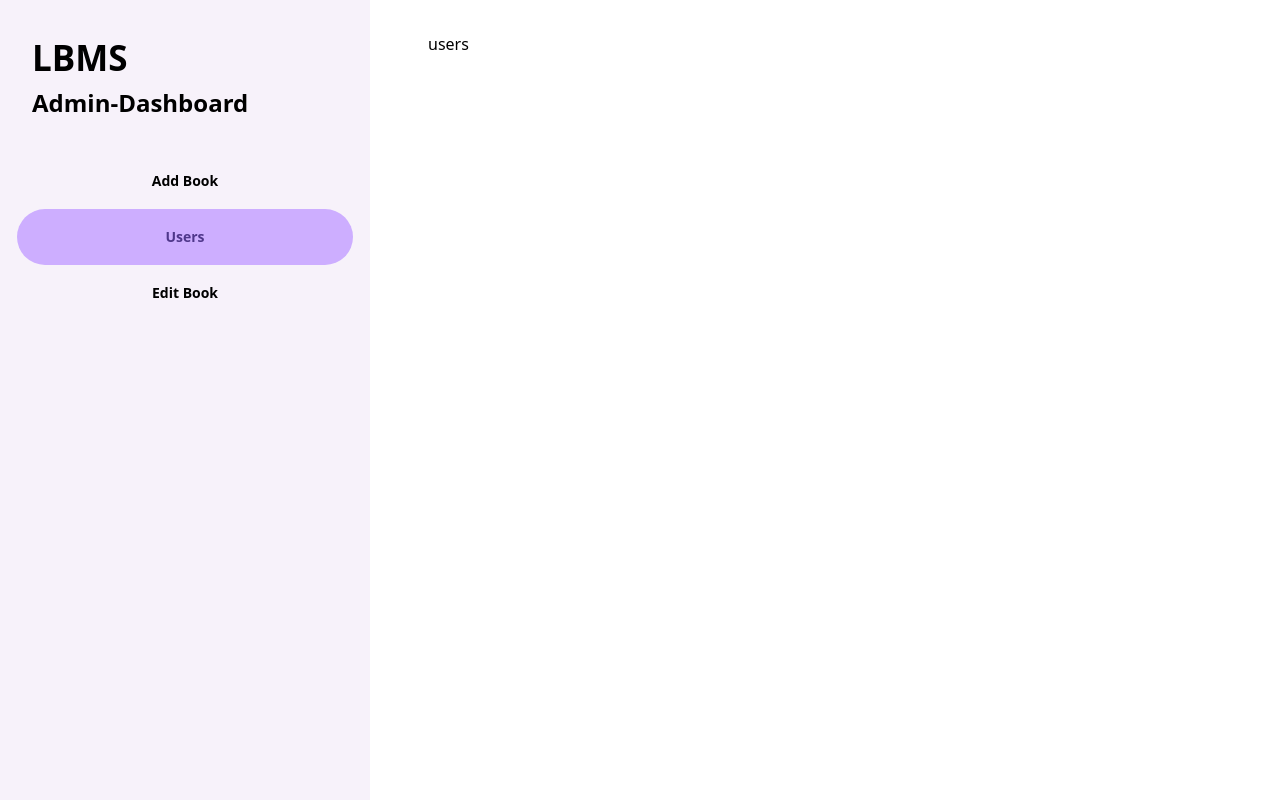
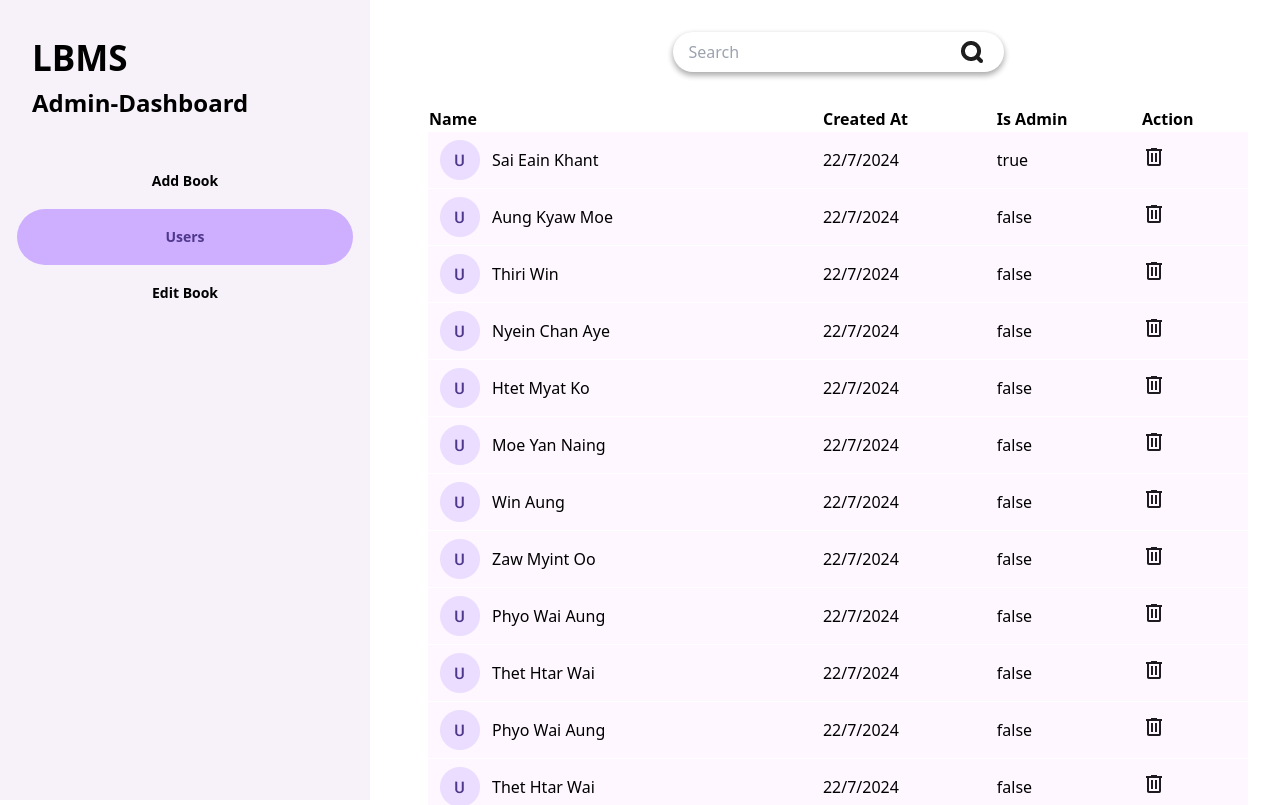
Before and after one commit to iamyogurthh/next_lbms, a Next.js app: page /adminPanel/users in a window 1280 px wide. Shown: the top 805 px of the page. Built offline with nearby package versions, Linux system fonts and the light colour scheme.

Commit message:
created-users-section-in-admin-dashboard

```diff
--- a/src/app/adminPanel/users/page.jsx
+++ b/src/app/adminPanel/users/page.jsx
@@ -1,7 +1,54 @@
+import { users } from '@/data'
 import React from 'react'
+import UserTableItem from '@/components/AdminPanel/UserTableItem'
 
 const page = () => {
-  return <div>users</div>
+  return (
+    <div>
+      <div className="flex justify-center">
+        <form className="relative flex items-center">
+          <input
+            placeholder="Search"
+            className=" w-[331px] h-[40px] rounded-[9999px] pl-[16px] shadow-custom3"
+          />
+          <img
+            src="/search.png"
+            alt="search"
+            className="absolute right-5 hover:cursor-pointer"
+          />
+        </form>
+      </div>
+      <div className="mt-[34px] bg-[#FEF7FF]">
+        <table className="w-full ">
+          <thead className="text-left bg-white px-[16px]">
+            <tr>
+              <th scope="col" className="">
+                Name
+              </th>
+              <th scope="col" className="">
+                Created At
+              </th>
+              <th scope="col" className="">
+                Is Admin
+              </th>
+              <th scope="col" className="">
+                Action
+              </th>
+            </tr>
+          </thead>
+          <tbody>
+            {users.map((user, index) => (
+              <UserTableItem
+                key={index}
+                name={user.name}
+                isAdmin={user.isAdmin}
+              />
+            ))}
+          </tbody>
+        </table>
+      </div>
+    </div>
+  )
 }
 
 export default page
--- /dev/null
+++ b/src/components/AdminPanel/UserTableItem.jsx
@@ -0,0 +1,22 @@
+import React from 'react'
+import Image from 'next/image'
+
+const UserTableItem = ({ name, isAdmin }) => {
+  return (
+    <tr className="border-b border-white">
+      <th scope="row" className="items-center gap-3 py-[8px] px-3 flex">
+        <Image src={`/user.png`} alt="user" width={40} height={40} />
+        <p className="font-normal whitespace-nowrap">{name}</p>
+      </th>
+      <td>22/7/2024</td>
+      <td>{String(isAdmin)}</td>
+      <td>
+        <button>
+          <Image src={'/delete.png'} alt="delete" width={24} height={24} />
+        </button>
+      </td>
+    </tr>
+  )
+}
+
+export default UserTableItem
--- a/src/data.js
+++ b/src/data.js
@@ -120,3 +120,150 @@ export const bookData = [
       'From her upbringing on the South Side of Chicago to her role as the First Lady of the United States, Michelle Obama shares her inspiring life story with grace, honesty, and an enduring commitment to making a difference.',
   },
 ]
+
+export const users = [
+  {
+    _id: 'user1',
+    name: 'Sai Eain Khant',
+    email: 'saieainkhant@gmail.com',
+    phone: '09423685350',
+    password: '1234',
+    isAdmin: true,
+  },
+  {
+    _id: 'user2',
+    name: 'Aung Kyaw Moe',
+    email: 'aungkyawmoe@gmail.com',
+    phone: '09542176321',
+    password: '5678',
+    isAdmin: false,
+  },
+  {
+    _id: 'user3',
+    name: 'Thiri Win',
+    email: 'thiriwin@gmail.com',
+    phone: '09452098435',
+    password: 'abcd',
+    isAdmin: false,
+  },
+  {
+    _id: 'user4',
+    name: 'Nyein Chan Aye',
+    email: 'nyeinchanaye@gmail.com',
+    phone: '09457681239',
+    password: 'efgh',
+    isAdmin: false,
+  },
+  {
+    _id: 'user5',
+    name: 'Htet Myat Ko',
+    email: 'htetmyatko@gmail.com',
+    phone: '09543871625',
+    password: 'ijkl',
+    isAdmin: false,
+  },
+  {
+    _id: 'user6',
+    name: 'Moe Yan Naing',
+    email: 'moeyannaing@gmail.com',
+    phone: '09456782341',
+    password: 'mnop',
+    isAdmin: false,
+  },
+  {
+    _id: 'user7',
+    name: 'Win Aung',
+    email: 'winaung@gmail.com',
+    phone: '09456271389',
+    password: 'qrst',
+    isAdmin: false,
+  },
+  {
+    _id: 'user8',
+    name: 'Zaw Myint Oo',
+    email: 'zawmyintoo@gmail.com',
+    phone: '09456231876',
+    password: 'uvwx',
+    isAdmin: false,
+  },
+  {
+    _id: 'user9',
+    name: 'Phyo Wai Aung',
+    email: 'phyowaiaung@gmail.com',
+    phone: '09542317865',
+    password: 'yzab',
+    isAdmin: false,
+  },
+  {
+    _id: 'user10',
+    name: 'Thet Htar Wai',
+    email: 'thethtarwai@gmail.com',
+    phone: '09457892134',
+    password: 'cdef',
+    isAdmin: false,
+  },
+  {
+    _id: 'user9',
+    name: 'Phyo Wai Aung',
+    email: 'phyowaiaung@gmail.com',
+    phone: '09542317865',
+    password: 'yzab',
+    isAdmin: false,
+  },
+  {
+    _id: 'user10',
+    name: 'Thet Htar Wai',
+    email: 'thethtarwai@gmail.com',
+    phone: '09457892134',
+    password: 'cdef',
+    isAdmin: false,
+  },
+  {
+    _id: 'user9',
+    name: 'Phyo Wai Aung',
+    email: 'phyowaiaung@gmail.com',
+    phone: '09542317865',
+    password: 'yzab',
+    isAdmin: false,
+  },
+  {
+    _id: 'user10',
+    name: 'Thet Htar Wai',
+    email: 'thethtarwai@gmail.com',
+    phone: '09457892134',
+    password: 'cdef',
+    isAdmin: false,
+  },
+  {
+    _id: 'user9',
+    name: 'Phyo Wai Aung',
+    email: 'phyowaiaung@gmail.com',
+    phone: '09542317865',
+    password: 'yzab',
+    isAdmin: false,
+  },
+  {
+    _id: 'user10',
+    name: 'Thet Htar Wai',
+    email: 'thethtarwai@gmail.com',
+    phone: '09457892134',
+    password: 'cdef',
+    isAdmin: false,
+  },
+  {
+    _id: 'user9',
+    name: 'Phyo Wai Aung',
+    email: 'phyowaiaung@gmail.com',
+    phone: '09542317865',
+    password: 'yzab',
+    isAdmin: false,
+  },
+  {
+    _id: 'user10',
+    name: 'Thet Htar Wai',
+    email: 'thethtarwai@gmail.com',
+    phone: '09457892134',
+    password: 'cdef',
+    isAdmin: false,
+  },
+]
```
Also changed, not shown: public/delete.png (added), public/user.png (added).
